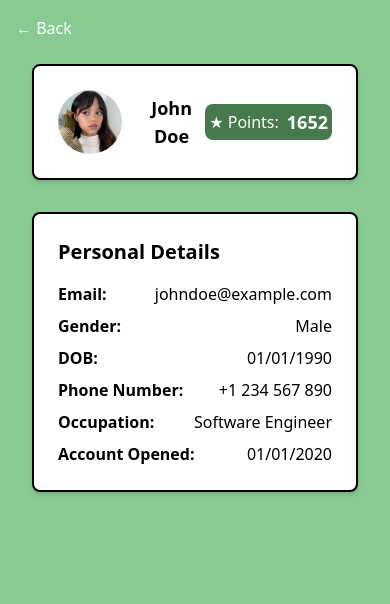
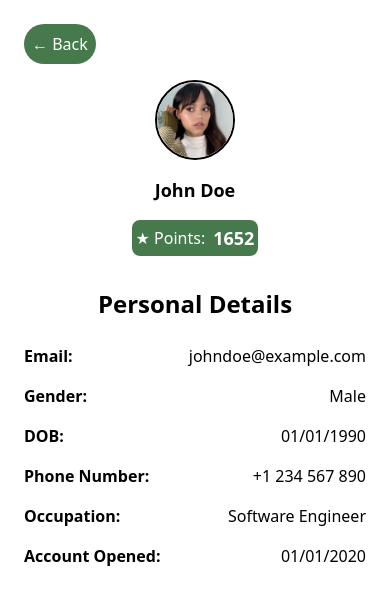
Before and after one commit to Kevaunjh/Wallet_Application, a React (Create React App) app: page /Accountinfo/PersonalDetails in a window 390 px wide. Shown: the top 604 px of the page. Built offline with nearby package versions, Linux system fonts and the light colour scheme.

Commit message:
personal deatils changes

```diff
--- a/src/AccountInfo/PersonalDetails.js
+++ b/src/AccountInfo/PersonalDetails.js
@@ -6,14 +6,11 @@ const points = 1652; // Update this value to match the global points
 
 function PersonalDetails() {
   return (
-    <div className="PersonalDetails bg-[#88ca92] min-h-screen flex flex-col items-center relative p-8">
-      {/* Back Button */}
-      <Link to="/MyAccount" className="absolute top-4 left-4 text-white">
-        &larr; Back
-      </Link>
-
+    <div className="PersonalDetails bg-[#88ca92] min-h-screen flex flex-col items-center relative xl:p-8">
+      {/* XL Screens: Separate Containers */}
+      <div className="hidden xl:flex xl:flex-col xl:items-center xl:w-full">
         {/* Profile Info Container */}
-      <div className="w-full md:w-5/12 bg-white p-6 rounded-lg shadow-md mt-8 flex items-center justify-between border-black border-2">
+        <div className="w-5/12 bg-white p-6 rounded-lg shadow-md mt-8 flex items-center justify-between border-black border-2">
           {/* Profile Picture */}
           <img
             src={profileplaceholder}
@@ -26,15 +23,13 @@ function PersonalDetails() {
           </div>
           {/* Profile Points */}
           <div className="bg-[#467a4d] p-1 rounded-lg flex items-center">
-
             <p className="text-md text-white mr-2">★ Points:</p>
             <p className="text-lg font-semibold text-white">{points}</p>
-
           </div>
         </div>
 
         {/* Personal Details Container */}
-      <div className="w-full md:w-5/12 mt-8 bg-white p-6 rounded-lg shadow-md border-black border-2">
+        <div className="w-5/12 mt-8 bg-white p-6 rounded-lg shadow-md border-black border-2">
           <h3 className="text-xl font-semibold mb-4">Personal Details</h3>
           <div className="flex flex-col space-y-2">
             <div className="flex justify-between">
@@ -64,6 +59,63 @@ function PersonalDetails() {
           </div>
         </div>
       </div>
+
+      {/* Smaller than XL Screens: Combined Container */}
+      <div className="flex flex-col xl:hidden w-screen h-screen bg-white p-6 md:p-10 lg:p-12 shadow-md ">
+        {/* Back Button */}
+        <Link to="/MyAccount" className="mb-4 bg-[#467a4d] text-white rounded-full p-2 w-[4.5rem]">
+          &larr; Back
+        </Link>
+
+        {/* Profile Picture and Name */}
+        <div className="flex flex-col items-center">
+          <img
+            src={profileplaceholder}
+            alt="Profile Placeholder"
+            className="xl:w-16 xl:h-16 h-20 w-20 rounded-full mb-4 border-black border-2"
+          />
+          <h2 className="text-lg font-bold">John Doe</h2>
+        </div>
+
+        <div className="flex justify-center mt-4">
+          <div className="bg-[#467a4d] p-1 rounded-lg flex items-center">
+            <p className="text-md text-white mr-2">★ Points:</p>
+            <p className="text-lg font-semibold text-white">{points}</p>
+          </div>
+        </div>
+
+        {/* Personal Details */}
+        <div className="mt-8 flex-1">
+          <h3 className="text-2xl font-semibold mb-6 text-center">Personal Details</h3>
+          <div className="flex flex-col space-y-4">
+            <div className="flex justify-between">
+              <span className="font-semibold">Email:</span>
+              <span>johndoe@example.com</span>
+            </div>
+            <div className="flex justify-between">
+              <span className="font-semibold">Gender:</span>
+              <span>Male</span>
+            </div>
+            <div className="flex justify-between">
+              <span className="font-semibold">DOB:</span>
+              <span>01/01/1990</span>
+            </div>
+            <div className="flex justify-between">
+              <span className="font-semibold">Phone Number:</span>
+              <span>+1 234 567 890</span>
+            </div>
+            <div className="flex justify-between">
+              <span className="font-semibold">Occupation:</span>
+              <span>Software Engineer</span>
+            </div>
+            <div className="flex justify-between">
+              <span className="font-semibold">Account Opened:</span>
+              <span>01/01/2020</span>
+            </div>
+          </div>
+        </div>
+      </div>
+    </div>
   );
 }
 
--- a/src/MyAccount.js
+++ b/src/MyAccount.js
@@ -30,7 +30,7 @@ function MyAccount() {
           <img
             src={profileplaceholder}
             alt="Profile Placeholder"
-            className="w-36 h-36 rounded-full mb-4"
+            className="xl:w-36 xl:h-36 h-28 w-28 rounded-full mb-4 border-black border-2"
           />
           {/* Profile Details and Points */}
           <div className="flex flex-col items-center">
```
Lines whose indentation alone changed are shown as unchanged.
